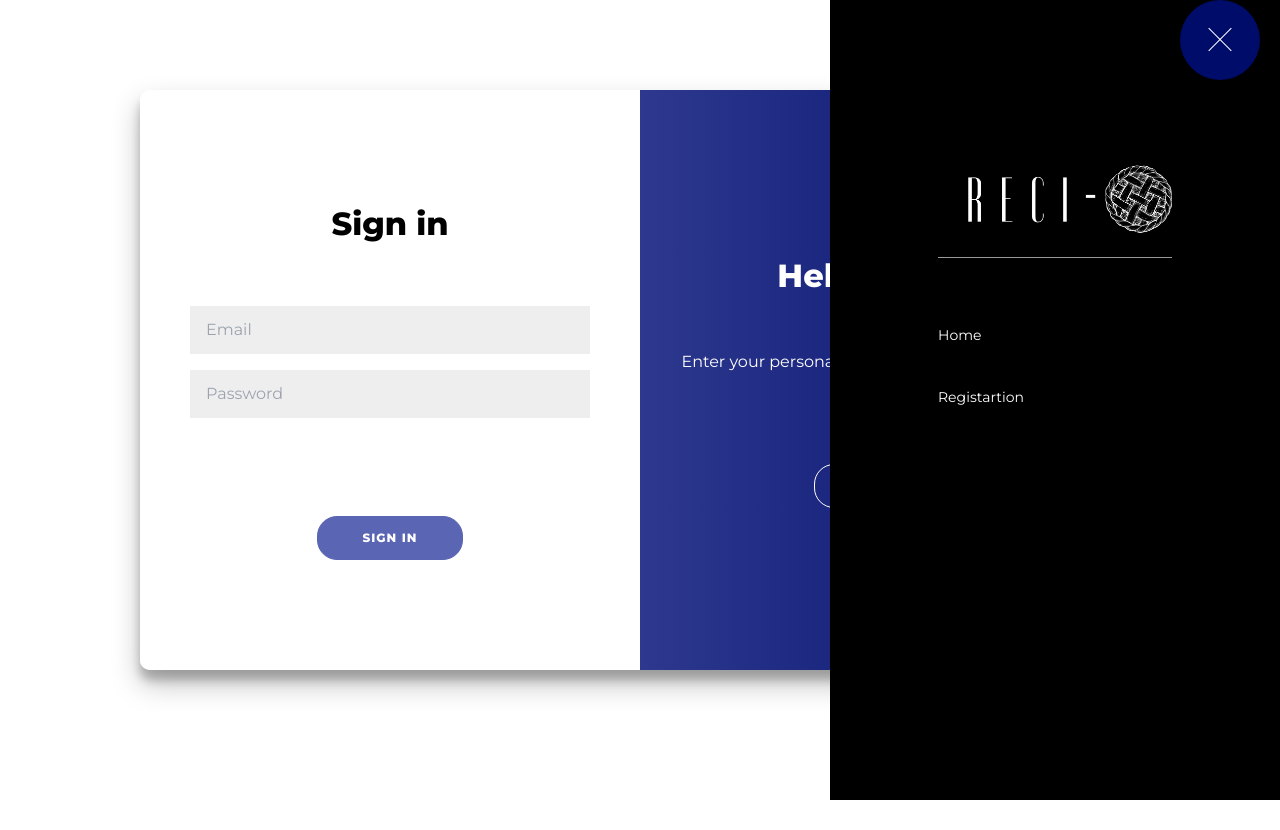
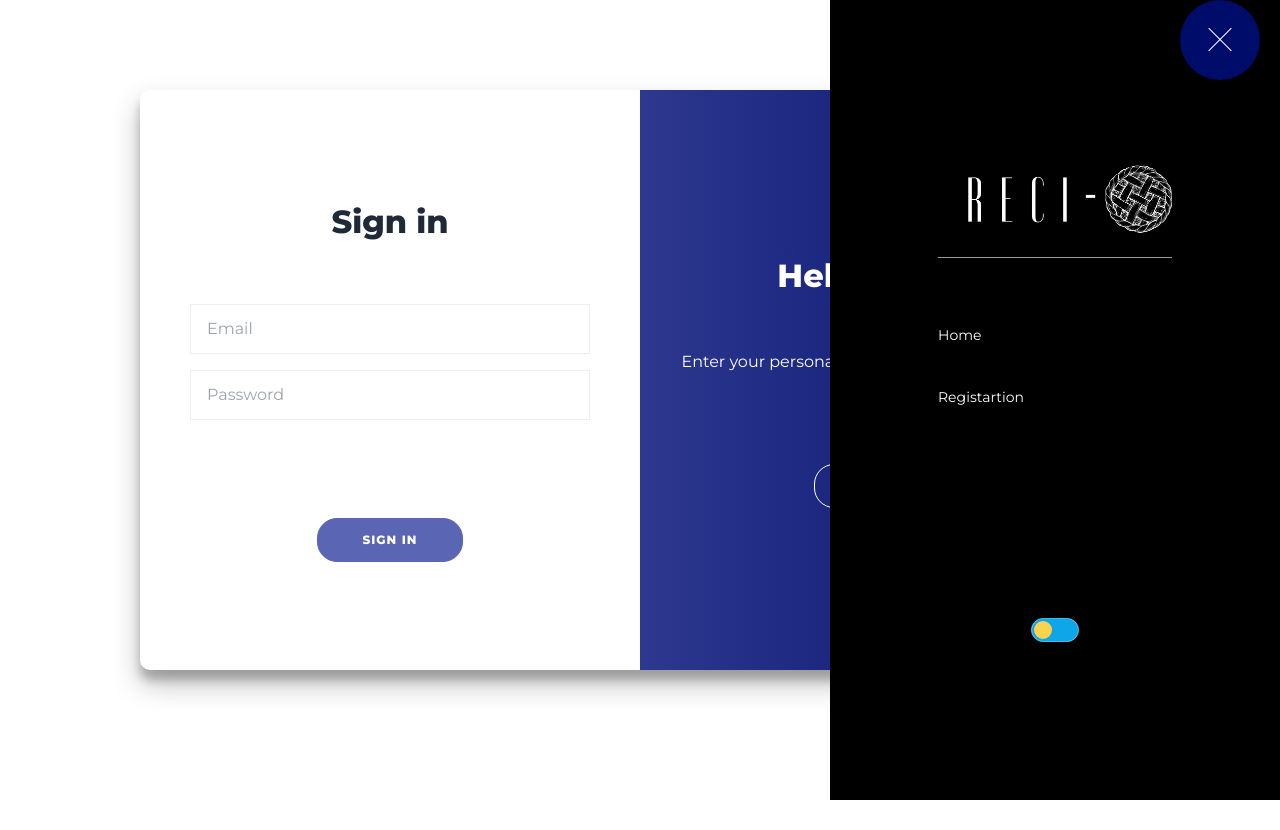
Before and after one commit to zynbahmed/recipie, a React (Vite) app in the folder reci-pie/: page /register in a window 1280 px wide. Both pictures are taken after a click on the element 1220 px from the left and 40 px from the top of the page. Built offline with nearby package versions, Linux system fonts and the light colour scheme.

Commit message:
dark and light mode toggle + works

```diff
--- a/reci-pie/src/components/NavBar.jsx
+++ b/reci-pie/src/components/NavBar.jsx
@@ -3,6 +3,7 @@ import { motion } from "framer-motion"
 import { menuSlide } from "../constants/anime"
 import { navItems, userItem } from "../constants"
 import Curve from "./Curve"
+import { useState, useEffect } from "react"
 
 const Nav = ({ user, handleLogOut }) => {
   let userOptions
@@ -20,6 +21,24 @@ const Nav = ({ user, handleLogOut }) => {
       </div>
     )
   }
+
+  const [theme, setTheme] = useState(
+    localStorage.getItem("theme") ? localStorage.getItem("theme") : "light"
+  )
+
+  const handleToggle = (e) => {
+    if (e.target.checked) {
+      setTheme("dark")
+    } else {
+      setTheme("light")
+    }
+  }
+
+  useEffect(() => {
+    localStorage.setItem("theme", theme)
+    const localTheme = localStorage.getItem("theme")
+    document.querySelector("html").setAttribute("data-theme", localTheme)
+  }, [theme])
   return (
     <motion.div
       variants={menuSlide}
@@ -41,6 +60,13 @@ const Nav = ({ user, handleLogOut }) => {
                 </NavLink>
               ))}
         </div>
+        <input
+          type="checkbox"
+          onChange={handleToggle}
+          checked={theme === "light" ? false : true}
+          value="synthwave"
+          className="toggle theme-controller bg-amber-300 border-sky-400 [--tglbg:theme(colors.sky.500)] checked:bg-blue-300 checked:border-blue-800 checked:[--tglbg:theme(colors.blue.900)] row-start-1 col-start-1 col-span-2"
+        />
       </div>
       <Curve />
     </motion.div>
--- a/reci-pie/src/styles/App.scss
+++ b/reci-pie/src/styles/App.scss
@@ -63,7 +63,6 @@ body {
   position: fixed;
   right: 0;
   top: 0;
-  color: white;
   z-index: 999;
 
   .body {
@@ -82,9 +81,7 @@ body {
       margin-top: 60px;
 
       .header {
-        color: rgb(153, 153, 153);
         border-bottom: 1px solid rgb(153, 153, 153);
-        text-transform: uppercase;
         font-size: 11px;
         margin-bottom: 40px;
       }
--- a/reci-pie/src/styles/form.css
+++ b/reci-pie/src/styles/form.css
@@ -8,7 +8,6 @@
 }
 
 a {
-  color: #333;
   font-size: 14px;
   text-decoration: none;
   margin: 15px 0;
@@ -37,8 +36,9 @@ a {
 }
 
 input {
-  background-color: #eee;
   width: 100%;
+  border: 1px solid #eee;
+  border-color: #eee;
 }
 
 .body {
@@ -52,7 +52,6 @@ input {
 }
 
 .reg-container {
-  background-color: #fff;
   border-radius: 10px;
   box-shadow: 0 14px 28px rgba(0, 0, 0, 0.25), 0 10px 10px rgba(0, 0, 0, 0.22);
   position: relative;
@@ -75,7 +74,6 @@ input {
 }
 
 form.reg-form {
-  background-color: #ffffff;
   display: flex;
   align-items: center;
   justify-content: center;
@@ -193,5 +191,4 @@ form.reg-form {
 #form_alignment {
   display: flex;
   flex: 1;
-  background-color: red;
 }
--- a/reci-pie/tailwind.config.js
+++ b/reci-pie/tailwind.config.js
@@ -6,12 +6,6 @@ export default {
   },
   plugins: [require("daisyui")],
   daisyui: {
-    themes: [
-      {
-        mytheme: {
-          "primary": "#ffffff"
-        },
-      }
-    ],
+    themes: ["light", "dark"]
   }
 }
```
